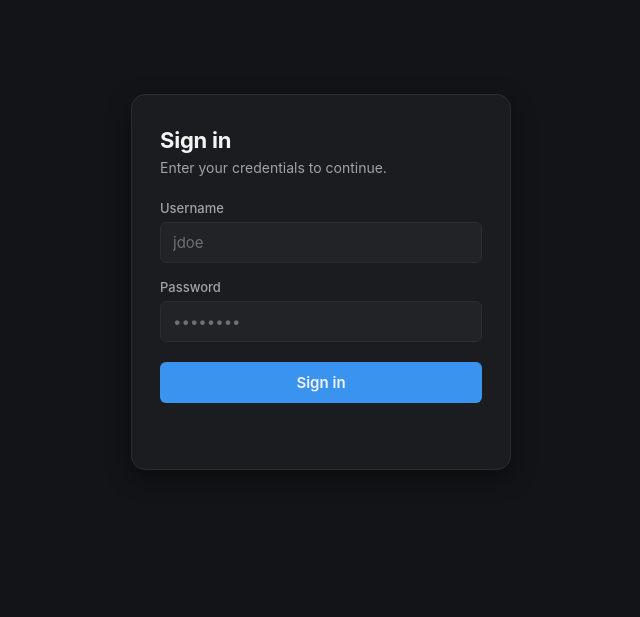
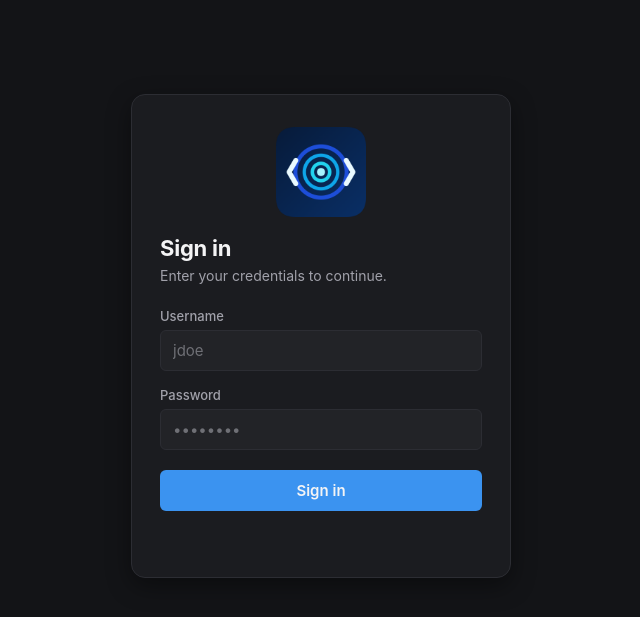
Before and after one commit to killmesoonbaby044/RemoteLink, a Python web app: template frontend/templates/pages/login.html in a window 1280 px wide. Shown: the top 617 px of the page, without its empty margins (319-959 px from the left). Run offline with Jinja, Linux system fonts and the light colour scheme; the template is opened without the code that fills it, so the values that code supplies are empty.

Commit message:
- update header and login pages

```diff
--- a/frontend/static/css/base.css
+++ b/frontend/static/css/base.css
@@ -139,8 +139,8 @@ body {
 }
 
 .logo-icon {
-    width: 1.3em;
-    height: 1.3em;
+    width: 1.8em;
+    height: 1.8em;
     flex-shrink: 0;
     object-fit: contain;
 }
--- a/frontend/static/css/login.css
+++ b/frontend/static/css/login.css
@@ -17,6 +17,18 @@
     border-radius: var(--radius-lg);
     box-shadow: var(--shadow-md);
     padding: 32px 28px;
+}
+
+.login-icon {
+    display: flex;
+    justify-content: center;
+    margin: 0 0 18px;
+}
+
+.login-icon img {
+    display: block;
+    width: 90px;
+    height: 90px;
 }
 
 .login-card h1 {
--- a/frontend/templates/pages/login.html
+++ b/frontend/templates/pages/login.html
@@ -21,6 +21,10 @@ Login
 <div class="login-container">
 
     <section class="login-card">
+
+        <div class="login-icon">
+            <img src="/static/icons/favicon.ico" alt="RemoteLink" width="56" height="56">
+        </div>
 
         <h1>
             Sign in
```
Also changed, not shown: main.py (+6 -1 lines).
